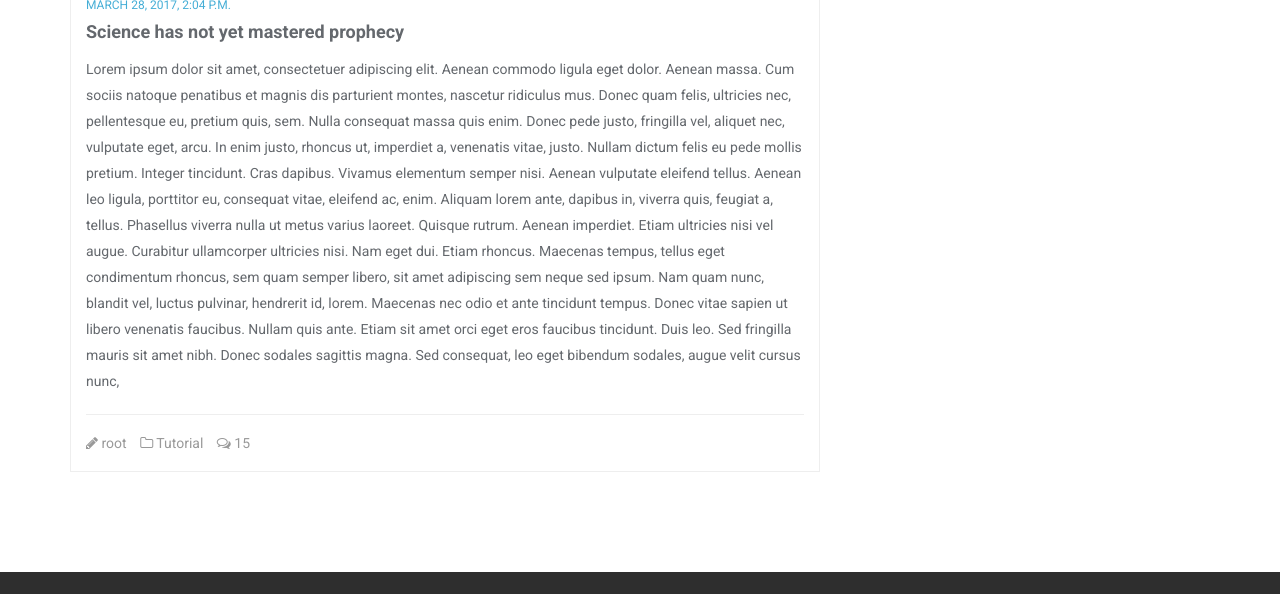
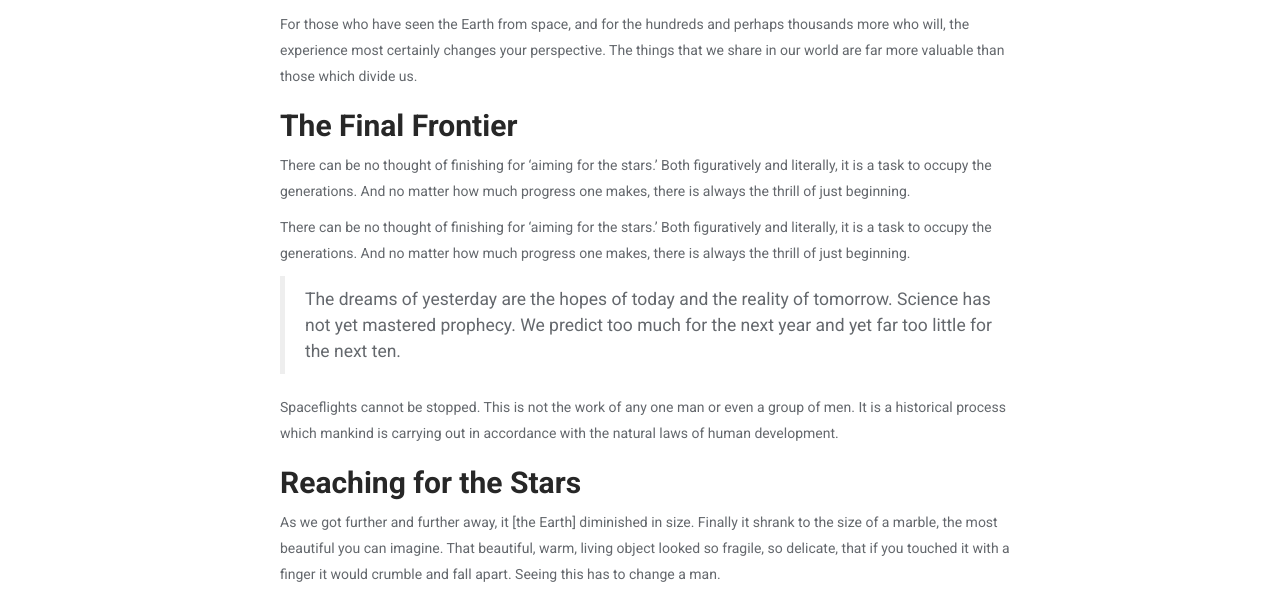
Before and after one commit to AthmanZiri/django-site, a Django app: page /blog/1 in a window 1280 px wide. Shown: the part 524-1118 px from the top of the page. Run offline with Django 3.2, Linux system fonts and the light colour scheme; data comes from the database, SQL or seed files in the repository; both versions use the stored data as it was after the commit; some libraries are stand-ins or nearby versions.

Commit message:
updated blog

```diff
--- a/main/templates/blog/post_detail.html
+++ b/main/templates/blog/post_detail.html
@@ -1,15 +1,75 @@
 {% extends "../base.html" %}
 {% load staticfiles %}
-
+<link href=" {% static 'css/clean-blog.min.css' %}" rel="stylesheet">
 {% block navbar %}
 	{% include "../navbar.html" %}
 {% endblock %}
 
 {% block body %}
-<section id="blog">
+<section>
+
+	<header class="intro-header" style="background-image: url('{% static 'images/blog/contact.jpg' %}'); padding-top: 0px; margin-top: 0px">
+        <div class="container">
+            <div class="row">
+                <div class="col-lg-8 col-lg-offset-2 col-md-10 col-md-offset-1">
+                    <div class="post-heading">
+                        <h1>Man must explore, and this is exploration at its greatest</h1>
+
+                        <span class="meta">Posted by <a href="#">Start Bootstrap</a> on August 24, 2014</span>
+                    </div>
+                </div>
+            </div>
+        </div>
+    </header>
+
+
 	<div class="container">
 
-		<div class="row">
+		<article>
+        <div class="container">
+            <div class="row">
+                <div class="col-lg-8 col-lg-offset-2 col-md-10 col-md-offset-1">
+                    <p>Never in all their history have men been able truly to conceive of the world as one: a single sphere, a globe, having the qualities of a globe, a round earth in which all the directions eventually meet, in which there is no center because every point, or none, is center — an equal earth which all men occupy as equals. The airman's earth, if free men make it, will be truly round: a globe in practice, not in theory.</p>
+
+                    <p>Science cuts two ways, of course; its products can be used for both good and evil. But there's no turning back from science. The early warnings about technological dangers also come from science.</p>
+
+                    <p>What was most significant about the lunar voyage was not that man set foot on the Moon but that they set eye on the earth.</p>
+
+                    <p>A Chinese tale tells of some men sent to harm a young girl who, upon seeing her beauty, become her protectors rather than her violators. That's how I felt seeing the Earth for the first time. I could not help but love and cherish her.</p>
+
+                    <p>For those who have seen the Earth from space, and for the hundreds and perhaps thousands more who will, the experience most certainly changes your perspective. The things that we share in our world are far more valuable than those which divide us.</p>
+
+                    <h2 class="section-heading">The Final Frontier</h2>
+
+                    <p>There can be no thought of finishing for ‘aiming for the stars.’ Both figuratively and literally, it is a task to occupy the generations. And no matter how much progress one makes, there is always the thrill of just beginning.</p>
+
+                    <p>There can be no thought of finishing for ‘aiming for the stars.’ Both figuratively and literally, it is a task to occupy the generations. And no matter how much progress one makes, there is always the thrill of just beginning.</p>
+
+                    <blockquote>The dreams of yesterday are the hopes of today and the reality of tomorrow. Science has not yet mastered prophecy. We predict too much for the next year and yet far too little for the next ten.</blockquote>
+
+                    <p>Spaceflights cannot be stopped. This is not the work of any one man or even a group of men. It is a historical process which mankind is carrying out in accordance with the natural laws of human development.</p>
+
+                    <h2 class="section-heading">Reaching for the Stars</h2>
+
+                    <p>As we got further and further away, it [the Earth] diminished in size. Finally it shrank to the size of a marble, the most beautiful you can imagine. That beautiful, warm, living object looked so fragile, so delicate, that if you touched it with a finger it would crumble and fall apart. Seeing this has to change a man.</p>
+
+                    <a href="#">
+                        <img class="img-responsive" src="img/post-sample-image.jpg" alt="">
+                    </a>
+                    <span class="caption text-muted">To go places and do things that have never been done before – that’s what living is all about.</span>
+
+                    <p>Space, the final frontier. These are the voyages of the Starship Enterprise. Its five-year mission: to explore strange new worlds, to seek out new life and new civilizations, to boldly go where no man has gone before.</p>
+
+                    <p>As I stand out here in the wonders of the unknown at Hadley, I sort of realize there’s a fundamental truth to our nature, Man must explore, and this is exploration at its greatest.</p>
+
+                    <p>Placeholder text by <a href="http://spaceipsum.com/">Space Ipsum</a>. Photographs by <a href="https://www.flickr.com/photos/nasacommons/">NASA on The Commons</a>.</p>
+                </div>
+            </div>
+        </div>
+    </article>
+
+
+		<!-- <div class="row">
 			<div class="col-sm-8">
 			<div class="blog-post blog-large wow fadeInLeft" data-wow-duration="300ms" data-wow-delay="0ms">
 			<article>
@@ -35,7 +95,7 @@
 			</article>
 		</div>
 		</div>
-		</div>
+		</div> -->
 		</div>
 	</div>
 </section>
```
Also changed, not shown: main/templates/blog/post_list.html (+26 -28 lines), db.sqlite3.
